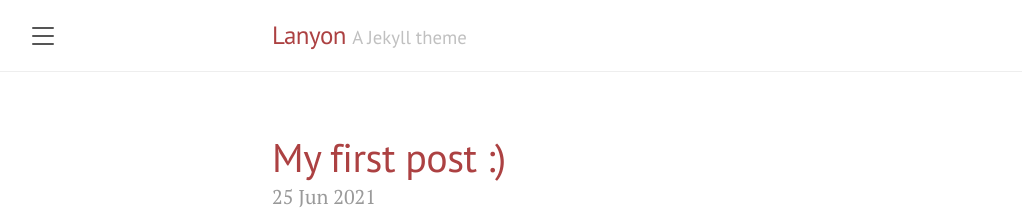
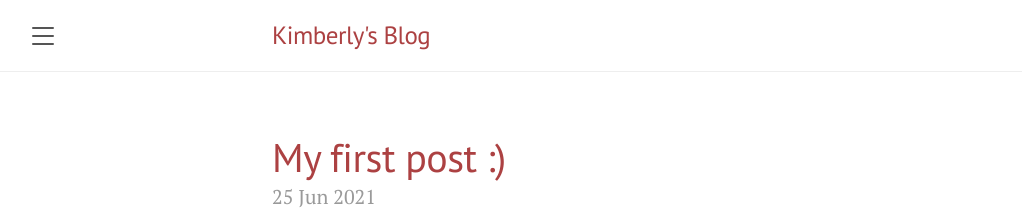
Before and after one commit to kimcchen/blog, a Jekyll site: the page built from index.html, in a window 1280 px wide. Shown: the top 216 px of the page, without its empty margins (8-1030 px from the left). Built offline with Jekyll 4.4.1, drawn with Linux system fonts in a browser that asks for light colours; the list of posts is cut into pages by our own code.

Commit message:
added a description

```diff
--- a/_config.yml
+++ b/_config.yml
@@ -1,7 +1,7 @@
 # Setup
-title:               Lanyon
-tagline:             'A Jekyll theme'
-description:         'A reserved <a href="https://jekyllrb.com" target="_blank">Jekyll</a> theme that places the utmost gravity on content with a hidden drawer. Made by <a href="https://twitter.com/mdo" target="_blank">@mdo</a>.'
+title:               Kimberly's Blog
+# tagline:             'A Jekyll theme'
+description:         "wassup ;) I'll be posting my CS adventures, projects, and achievements here!"
 url:                 https://kimcchen.github.io/
 baseurl:             /
 paginate:            5
```
